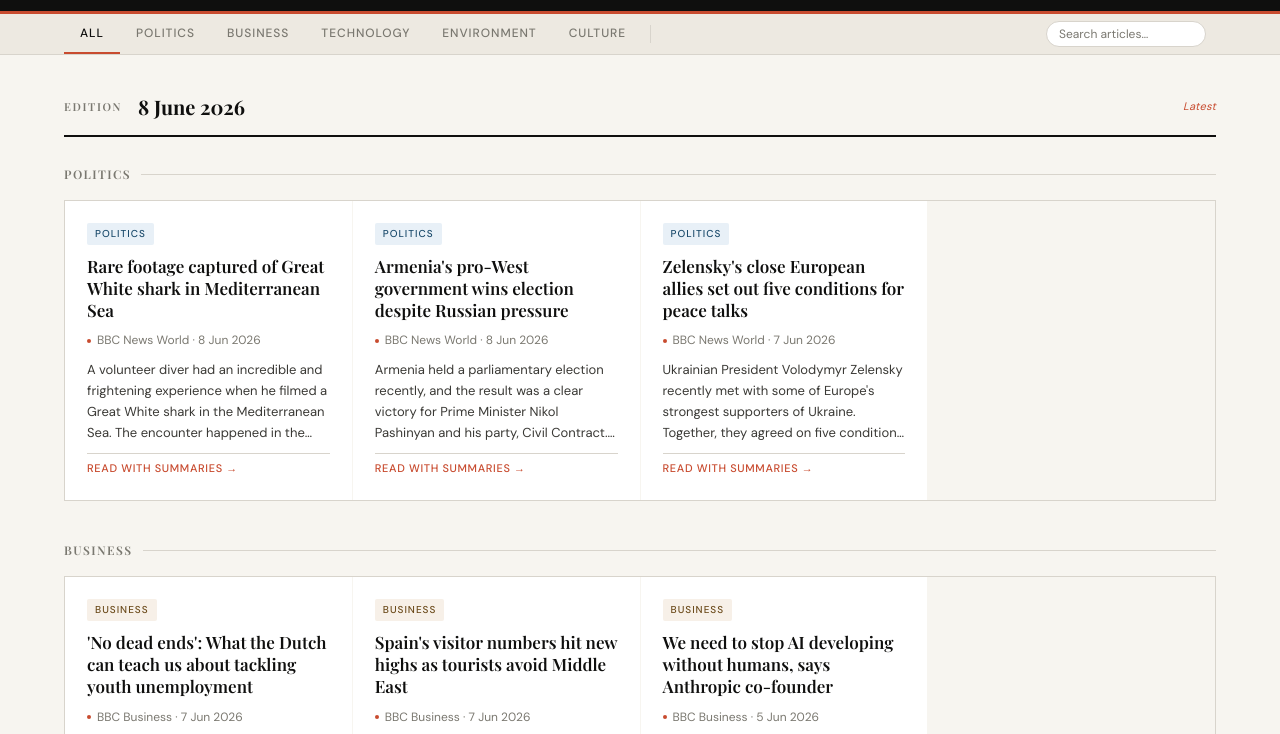
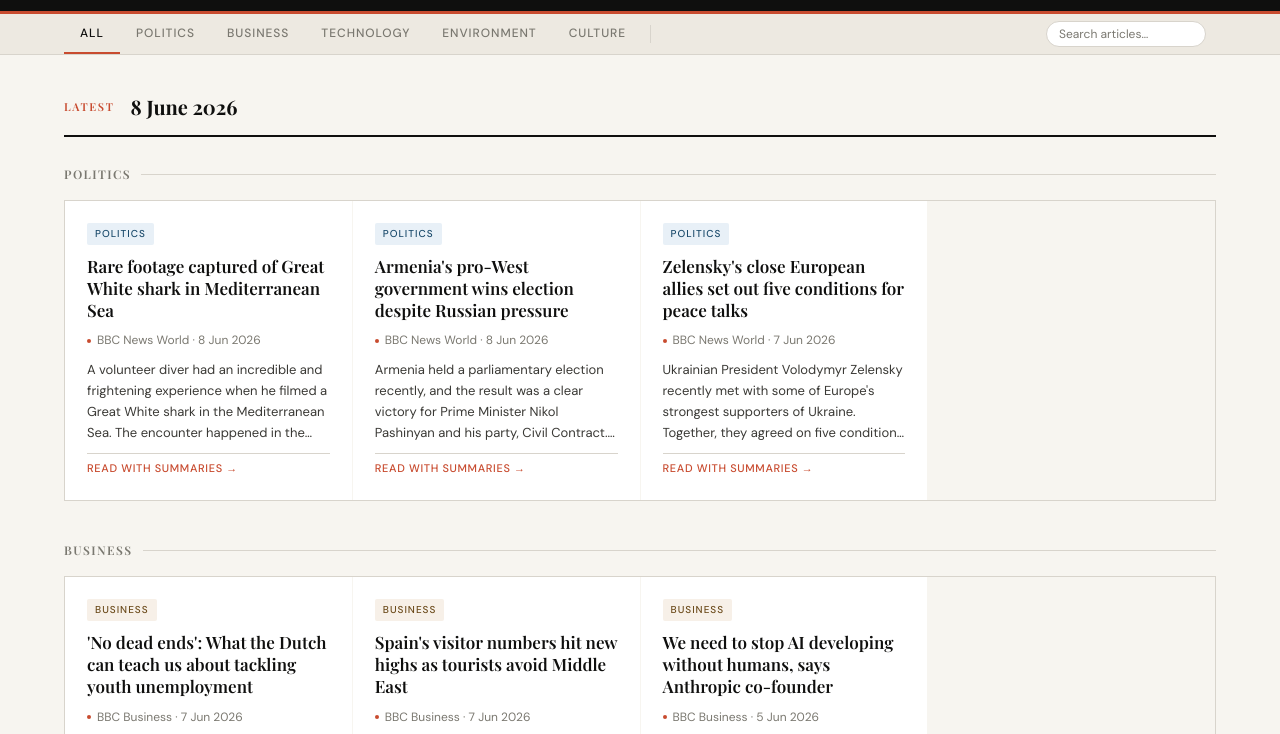
Before and after one commit to krisgalezewski/english-lens, a website: page index.html in a window 1280 px wide. Shown: the part 59-793 px from the top of the page. Drawn offline with nearby package versions, Linux system fonts and the light colour scheme.

Commit message:
Latest edition update

```diff
--- a/index.html
+++ b/index.html
@@ -213,14 +213,7 @@
       font-weight: 700;
       color: var(--ink);
     }
-    .edition-pill {
-      font-size: 11px;
-      font-weight: 400;
-      font-style: italic;
-      color: var(--accent);
-      letter-spacing: 0.02em;
-      margin-left: auto;
-    }
+
 
     /* ── CATEGORY SECTION ── */
     .cat-section { margin-bottom: 40px; }
@@ -763,9 +756,8 @@
 
       html += `<div class="edition-block">`;
       html += `<div class="edition-header">
-        <span class="edition-label">Edition</span>
+        ${isLatest ? '<span class="edition-label" style="color:var(--accent)">Latest</span>' : '<span class="edition-label">Edition</span>'}
         <span class="edition-date">${dateStr}</span>
-        ${isLatest ? '<span class="edition-pill">Latest</span>' : ''}
       </div>`;
 
       // Group by category within this edition
```
